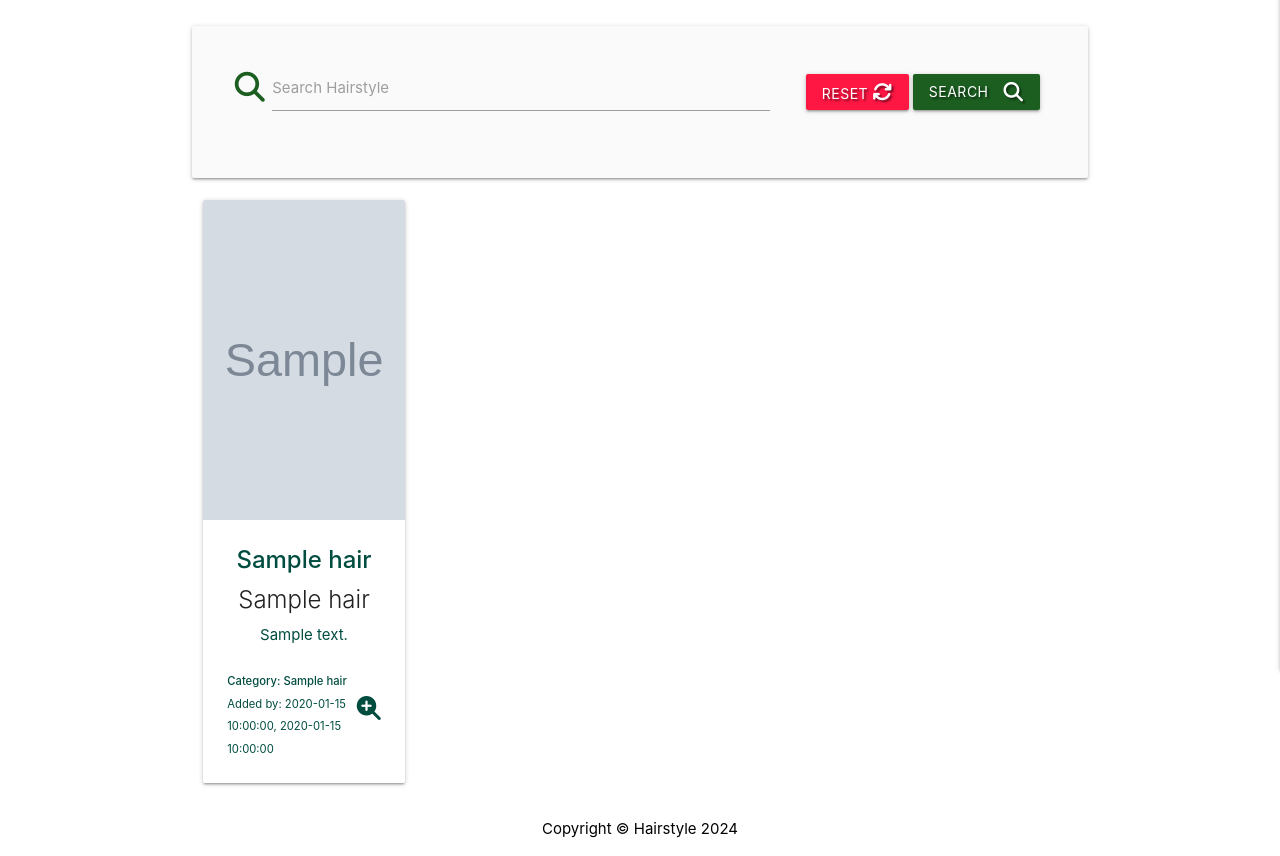
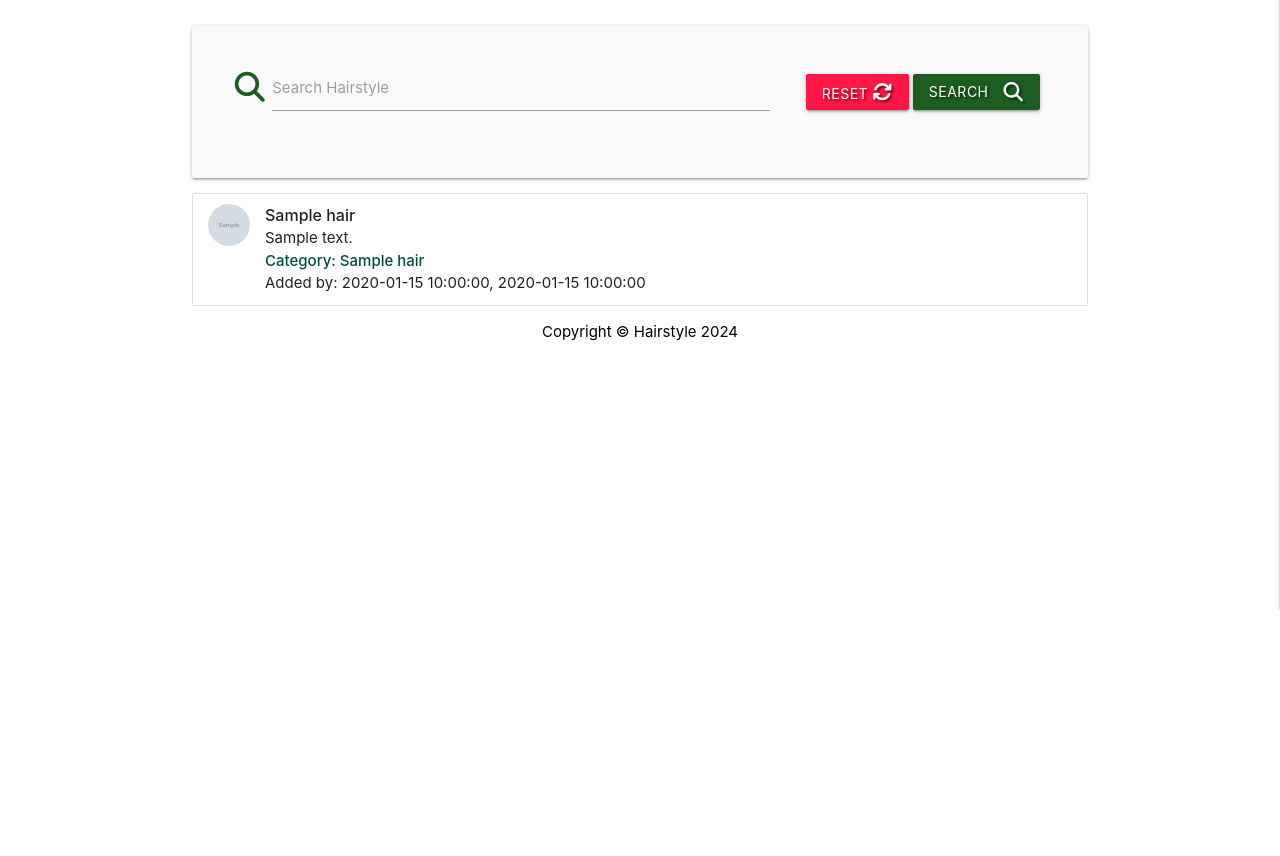
Before and after one commit to JoelineAlves/hair_manager, a Flask app: page / in a window 1280 px wide. Shown: the part 190-1046 px from the top of the page. After the commit the page ends 800 px from the top, so only its background shows below. Run offline with Flask 3, Linux system fonts and the light colour scheme; grey boxes marked "Sample" are stand-in pictures; a database or web service that is not in the repository returns one stand-in record (values such as "Sample title"); some libraries are stand-ins or nearby versions.

Commit message:
change my cards section to a list

```diff
--- a/templates/hairs.html
+++ b/templates/hairs.html
@@ -14,7 +14,7 @@
             <div class="input-field col s12 m8">
                 <i class="fas fa-search prefix green-text text-darken-4"></i>
                 <input type="text" name="query" id="query" minlength="3" class="validate" required>
-              <label for ="query">Search Hairstyle</label>
+                <label for="query">Search Hairstyle</label>
             </div>
             <div class="col s12 m4">
                 <a href="{{ url_for('get_hairs') }}" class="red accent-3 btn text-shadow">Reset <i class="fas fa-refresh"></i></a>
@@ -25,52 +25,26 @@
         </div>
     </form>
 </div>
-  <!-- Cards -->
+
+<!-- List -->
 {% if hairs|length > 0 %}
-  <div class="row" data-aos="fade-up" data-aos-offset="200">
+<ul class="collection">
     {% for hair in hairs %}
-      <div class="col s12 l3 m6">
-          <div class="card">
-            <div class="card-image waves-effect waves-block waves-light">
-              <img class="activator" src="{{ hair.image_url }}" alt="{{ hair.hair_name }}">
-            </div>
-            <div class="card-content">
-              <span class="card-title activator center teal-text text-darken-4"><strong>{{ hair.hair_name }}</strong></span>
-              <span class="card-title activator center">{{ hair.common_name }}<br></span>
-              <p class="activator teal-text text-darken-4 center">{{ hair.description }}</p>
-              <br>
-              <small class=" teal-text text-darken-4"><strong>Category: {{ hair.category_name }}</strong></small>
-              <br>
-              <span class="card-title activator right teal-text  text-darken-4 center"><i class="fas fa-magnifying-glass-plus"></i><br></span>
-              <small class=" teal-text text-darken-4">Added by: {{ hair.created_by }}, {{ hair.date }}</small>
-              <br>
-            </div>
-            <!-- Cards created by the user with edit and delete option -->
-            <div class=" grey lighten-4 center">
+    <li class="collection-item avatar">
+        <img src="{{ hair.image_url }}" alt="{{ hair.hair_name }}" class="circle">
+        <span class="title"><strong>{{ hair.hair_name }}</strong></span>
+        <p>{{ hair.description }}</p>
+        <p class="teal-text text-darken-4"><strong>Category: {{ hair.category_name }}</strong></p>
+        <p>Added by: {{ hair.created_by }}, {{ hair.date }}</p>
         {% if hair.created_by|lower == session.user|lower %}
+        <div class="right">
             <a href="{{ url_for('delete_hairstyle', hair_id=hair._id) }}" onclick="confirmDeletion('{{ hair._id }}')" class="btn-small red accent-3">Delete <i class="fa fa-trash"></i></a>
             <a href="{{ url_for('edit_hairstyle', hair_id=hair._id) }}" class="btn-small teal darken-4">Edit <i class="fas fa-edit"></i></a>
+        </div>
         {% endif %}
-             </div>
-            <div class="card-reveal teal accent-1">
-              <span class="card-title "><strong>Hair care:</strong><i class="fa-solid fa-xmark right"></i></span>
-              <div class="center-align">
-              <br>
-              <img src="{{ url_for('static', filename='avatars/care4plants.png') }}" alt="watering plants icon" width="100" height="100">
-              <span class="card-title teal-text text-darken-4"><strong>{{ hair.common_name }}</strong></span>
-              <span class="card-title teal-text text-darken-4">How do I keep it stylish?</span>
-              <p class="teal-text text-darken-4">{{ hair.hair_care }}</p>
-              <br>
-              <br>
-              <p>For some great advice on hair care, why not have a look at these videos we have made for you?</p>
-              <a href="https://www.youtube.com/results?search_query=houseplants" class="btn-large red accent-3" target="_blank" rel="noopener" aria-label="YouTube link"><i class="fab fa-youtube"></i></a>
-            </div>
-              </div>
-          </div>
-      </div>
-      <!-- End of Cards -->
+    </li>
     {% endfor %}
-  </div>
+</ul>
 {% else %}
 <h4 class="red-text text-red accent-3 center-align">No results found!</h4>
 {% endif %}
```
Also changed, not shown: README.md (added). Lines whose indentation alone changed are shown as unchanged.
